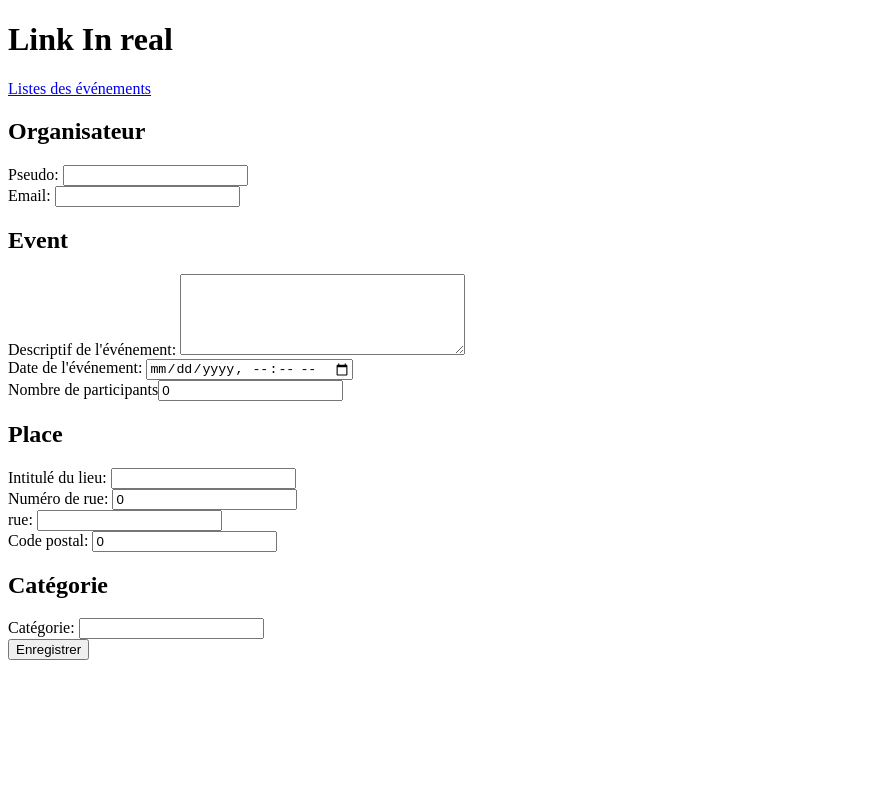
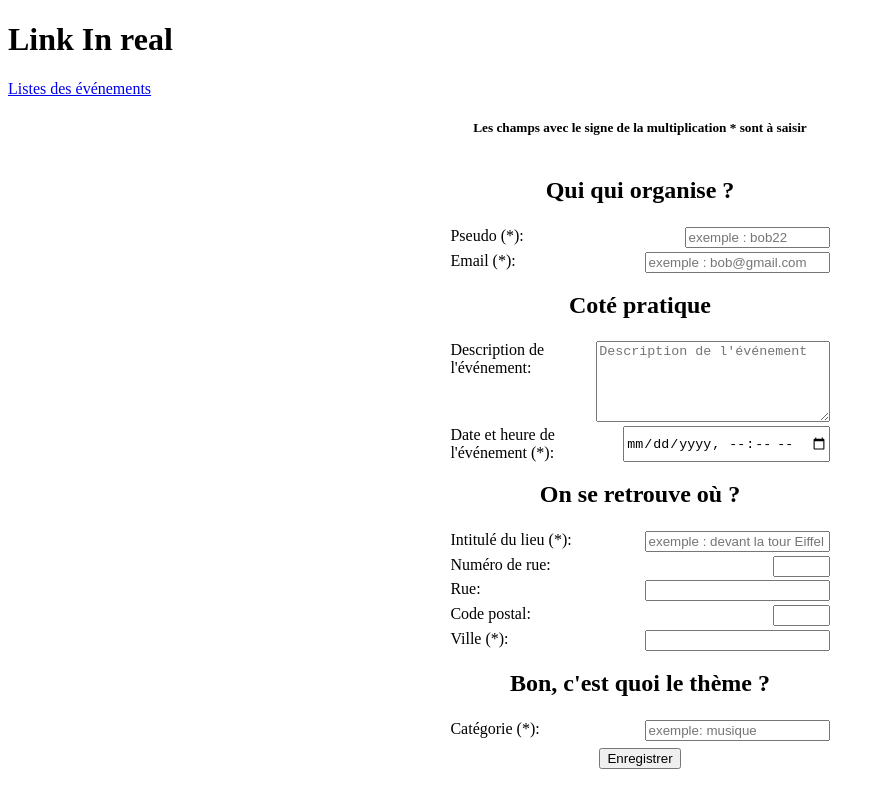
Before and after one commit to Ben-92/linkinreal-front, an Angular app: page /create in a window 1280 px wide. Shown: the whole page, without its empty margins (0-885 px from the left). Built offline with nearby package versions, Linux system fonts and the light colour scheme.

Commit message:
ajout controles sur formulaire nouvel événement

```diff
--- a/src/app/event-management/event-management.component.css
+++ b/src/app/event-management/event-management.component.css
@@ -1,7 +1,45 @@
-management-form {
-    display:flex;
+#advice {
+    text-align: center;
 }
 
-management-form-elt {
+/*container selector of management form items. Items are displayed in column and page centered*/
+.management-form {
+    display:flex;
     flex-direction: column;
+
+    margin : auto;
+    width:30%;
 }
+
+
+/*form items are themselves container selector of their inner elements. Elements are displayed in row
+and label and input at each side */
+.management-form-elt {
+    display:flex;
+    flex-direction: row;
+    justify-content: space-between;
+
+   /* width:80%; */
+
+    margin-top:1%;
+}
+
+.item-form-title {
+    margin:5% auto;
+}
+
+#submit-button {
+    margin: 1% auto;
+}
+
+input:invalid {
+    color:red;
+}
+
+.error-effect {
+    background-color:lightcoral;
+}
+
+.error-effect-title {
+    color:lightcoral
+}
--- a/src/app/event-management/event-management.component.html
+++ b/src/app/event-management/event-management.component.html
@@ -1,72 +1,177 @@
+<h5 id="advice">Les champs avec le signe de la multiplication * sont à saisir</h5>
+
 <form [formGroup]="managementForm" (ngSubmit)="onAction(managementForm.value)">
 
   <div class="management-form">
 
-    <h2>Organisateur</h2>
-    <div class="management-form-elt">
-      <label for="pseudo">Pseudo: </label>
-      <input type="text" formControlName="pseudo" id="pseudo">
+    <h2 class="item-form-title">Qui qui organise ?</h2>
+    <div class="management-form-elt" >
+      <label for="pseudo">Pseudo (*): </label>
+      <input  type="text"
+              formControlName="pseudo"
+              id="pseudo"
+              size="15"
+              placeholder="exemple : bob22"
+              [ngClass]="{'error-effect':managementForm.get('pseudo').errors && (managementForm.get('pseudo').touched || managementForm.get('pseudo').dirty)}"
+              >
+    </div>
+    <div *ngIf="managementForm.get('pseudo').errors && (managementForm.get('pseudo').touched || managementForm.get('pseudo').dirty)">
+      <div *ngIf="managementForm.get('pseudo').errors.required" class="error-effect-title">
+          Bonjour, qui êtes vous ?
+      </div>
     </div>
 
+
     <div class="management-form-elt">
-      <label for="email">Email: </label>
-      <input type="text" formControlName="email" id="email">
+      <label for="email">Email (*): </label>
+      <input  type="email"
+              formControlName="email"
+              id="email"
+              placeholder="exemple : bob@gmail.com"
+              [ngClass]="{'error-effect':managementForm.get('email').errors && (managementForm.get('email').touched || managementForm.get('email').dirty)}"
+              >
+    </div>
+    <div *ngIf="managementForm.get('email').errors && (managementForm.get('email').touched || managementForm.get('email').dirty)">
+      <div *ngIf="managementForm.get('email').errors.required" class="error-effect-title">
+        un email..et le contact est plus simple
+      </div>
+      <div *ngIf="managementForm.get('email').errors.email" class="error-effect-title">
+          Il manque peut être un @...ou alors peut être un "." ?
+      </div>
     </div>
 
-    <h2>Event</h2>
+    <h2 class="item-form-title">Coté pratique</h2>
     <div class="management-form-elt">
-      <label for="description">Descriptif de l'événement: </label>
-      <textarea id="description" formControlName="description" rows="5" cols="33">
+      <label for="description">Description de l'événement: </label>
+      <textarea   id="description"
+                  formControlName="description"
+                  rows="5"
+                  cols="33"
+                  placeholder="Description de l'événement">
     </textarea>
     </div>
 
     <div class="management-form-elt">
-      <label for="event-time">Date de l'événement: </label>
-      <input type="datetime-local" id="event-time" formControlName="date">
+      <label for="event-time">Date et heure de l'événement (*): </label>
+      <input  type="datetime-local"
+              id="event-time"
+              formControlName="date"
+              [ngClass]="{'error-effect':managementForm.get('date').errors && (managementForm.get('date').touched || managementForm.get('date').dirty)}"
+              >
     </div>
-
-    <div class="management-form-elt">
-      <label for="participant-nb">Nombre de participants</label>
-      <input type="number" formControlName="participantNb" id="participant-nb">
+    <div *ngIf="managementForm.get('date').errors && (managementForm.get('date').touched || managementForm.get('date').dirty)">
+      <div *ngIf="managementForm.get('date').errors.required" class="error-effect-title">
+          "Toute cette circulation va me mettre en retard !"
+      </div>
     </div>
 
 
-<h2>Place</h2>
+    <h2 class="item-form-title">On se retrouve où ?</h2>
     <div class="management-form-elt">
-    <label for="label">Intitulé du lieu: </label>
-    <input type="text" formControlName="label" id="label">
+      <label for="label">Intitulé du lieu (*): </label>
+      <input  type="text"
+              formControlName="label"
+              id="label"
+              placeholder="exemple : devant la tour Eiffel"
+              [ngClass]="{'error-effect':managementForm.get('label').errors && (managementForm.get('label').touched || managementForm.get('label').dirty)}"
+              >
+    </div>
+    <div *ngIf="managementForm.get('label').errors && (managementForm.get('label').touched || managementForm.get('label').dirty)">
+      <div *ngIf="managementForm.get('label').errors.required" class="error-effect-title">
+          un indice du lieu de l'activité ?
+      </div>
     </div>
 
     <div class="management-form-elt">
       <label for="street-nb">Numéro de rue: </label>
-    <input type="number" formControlName="streetNumber" id="street-nb">
+      <input  type="text"
+              formControlName="streetNumber"
+              size="4"
+              maxlength="5"
+              id="street-nb">
     </div>
 
     <div class="management-form-elt">
-    <label for="street">rue: </label>
-    <input type="text" formControlName="street" id="street">
+      <label for="street">Rue: </label>
+      <input  type="text"
+              formControlName="street"
+              id="street">
     </div>
 
     <div class="management-form-elt">
       <label for="postal-code">Code postal: </label>
-    <input type="number" formControlName="postalCode" id="postal-code">
+      <input  type="text"
+              formControlName="postalCode"
+              id="postal-code"
+              size="4"
+              maxlength="5"
+              [ngClass]="{'error-effect':managementForm.get('postalCode').errors && (managementForm.get('postalCode').touched || managementForm.get('postalCode').dirty)}"
+              >
+    </div>
+
+    <div class="management-form-elt">
+      <label for="city">Ville (*): </label>
+      <input  type="text"
+              formControlName="city"
+              id="city"
+              [ngClass]="{'error-effect':managementForm.get('city').errors && (managementForm.get('city').touched || managementForm.get('city').dirty)}"
+              >
+    </div>
+    <div *ngIf="managementForm.get('city').errors && (managementForm.get('city').touched || managementForm.get('city').dirty)">
+      <div *ngIf="managementForm.get('city').errors.required" class="error-effect-title">
+          "Je vous vois pas...vous êtes sur qu'on est dans la même ville ?"
+      </div>
     </div>
 
 
-  <h2>Catégorie</h2>
+    <h2 class="item-form-title">Bon, c'est quoi le thème ?</h2>
     <div class="management-form-elt">
-      <label for="category">Catégorie: </label>
-      <input type="text" formControlName="category" id="category">
+      <label for="category">Catégorie (*): </label>
+      <input  type="text"
+              formControlName="category"
+              id="category"
+              placeholder="exemple: musique"
+              [ngClass]="{'error-effect':managementForm.get('category').errors && (managementForm.get('category').touched || managementForm.get('category').dirty)}"
+              >
+    </div>
+    <div *ngIf="managementForm.get('category').errors && (managementForm.get('category').touched || managementForm.get('category').dirty)">
+      <div *ngIf="managementForm.get('category').errors.required" class="error-effect-title">
+          Cinéma, musique, sport...
+      </div>
     </div>
 
 
-    <button type="submit">Enregistrer</button>
+    <div class="management-form-elt">
+      <button type="submit" id="submit-button">Enregistrer</button>
+    </div>
 
 
   </div>
 
 
 </form>
+
+    <!--
+    <div *ngIf="managementForm.get('pseudo').errors?.required && (managementForm.get('pseudo').touched || managementForm.get('pseudo').dirty)">
+      Le pseudo est obligatoire
+    </div>
+    -->
+
+      <!--<div *ngIf="pseudo.invalid && (pseudo.dirty || pseudo.touched)"
+        class="error-input">
+          <div *ngIf="name.errors.required">
+             Le pseudo est obligatoire
+          </div>
+      </div>-->
+
+<!--
+    <div class="management-form-elt">
+      <label for="participant-nb">Nombre de participants</label>
+      <input  type="number"
+              formControlName="participantNb"
+              id="participant-nb">
+    </div>
+    -->
 
 <!--
 
--- a/src/app/event-management/event-management.component.ts
+++ b/src/app/event-management/event-management.component.ts
@@ -1,5 +1,5 @@
 import { Component, OnInit } from '@angular/core';
-import { FormBuilder } from '@angular/forms';
+import { FormBuilder, FormGroup, Validators } from '@angular/forms';
 import {DataService} from '../data.service';
 import { Event } from '../event';
 import { Creator } from '../creator';
@@ -13,24 +13,29 @@ export class EventManagementComponent implements OnInit {
 
   eventToAdd : Event;
   creatorToAdd : Creator;
+  managementForm : FormGroup;
 
-  managementForm = this.formBuilder.group({
-    pseudo: ' ',
-    email: ' ',
-    description:' ',
-    date: ' ',
-    participantNb:0,
-    label: ' ',
-    streetNumber: 0,
-    street: ' ',
-    postalCode: 0,
-    category: ' '
-  })
+
 
   constructor(private formBuilder: FormBuilder,
               private dataService: DataService) { }
 
   ngOnInit() {
+
+
+    this.managementForm = this.formBuilder.group({
+      pseudo:['', Validators.required],
+      email: ['', [Validators.required, Validators.email]],
+      description:'',
+      date: ['', Validators.required],
+      participantNb:0,
+      label: ['', Validators.required],
+      streetNumber: '',
+      street: '',
+      postalCode: ['',[Validators.minLength(5), Validators.maxLength(5)]],
+      city:['', Validators.required],
+      category: ['', Validators.required]
+    })
   }
 
 
@@ -47,7 +52,8 @@ export class EventManagementComponent implements OnInit {
     label : eventForm.label,
     streetNumber : eventForm.streetNumber,
     street : eventForm.street,
-    postalCode : eventForm.postalCode
+    postalCode : eventForm.postalCode,
+    city : eventForm.city
   }
 
     /*creating category object */
@@ -59,7 +65,8 @@ export class EventManagementComponent implements OnInit {
   let eventToAddObj = {
     date : eventForm.date,
     description : eventForm.description,
-    participantNb : eventForm.participantNb,
+    /*participantNb : eventForm.participantNb,*/
+    /*participantNb : 0,*/
     creator : creatorToAddObj,
     place : placeToAddObj,
     eventCategory: categoryToAddObj
@@ -69,6 +76,7 @@ export class EventManagementComponent implements OnInit {
     this.dataService.addEvent(eventToAddObj)
       .subscribe(savedEvent => console.log(savedEvent));
    }
+
 
 
 }
@@ -84,3 +92,16 @@ export class EventManagementComponent implements OnInit {
     this.eventToAdd.participantNb = eventForm.participantNb;
     this.eventToAdd.creator = this.creatorToAdd;
     */
+
+      /*managementForm = this.formBuilder.group({
+    pseudo:'',
+    email: '',
+    description:'',
+    date: '',
+    participantNb:0,
+    label: '',
+    streetNumber: '',
+    street: '',
+    postalCode: '',
+    category: ''
+  }) */
```
Lines whose indentation alone changed are shown as unchanged.
